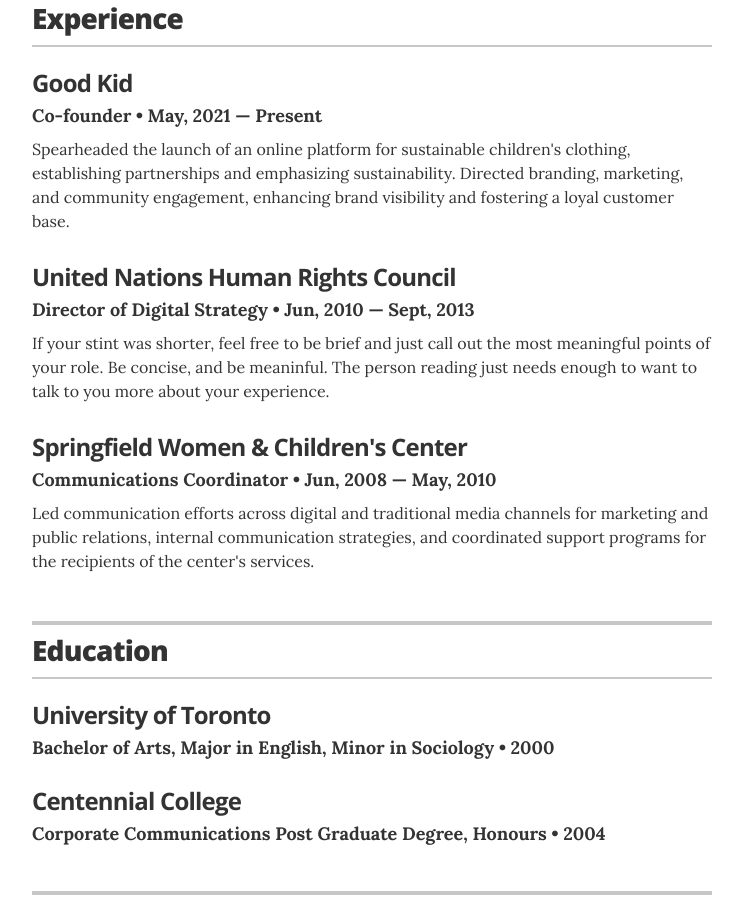
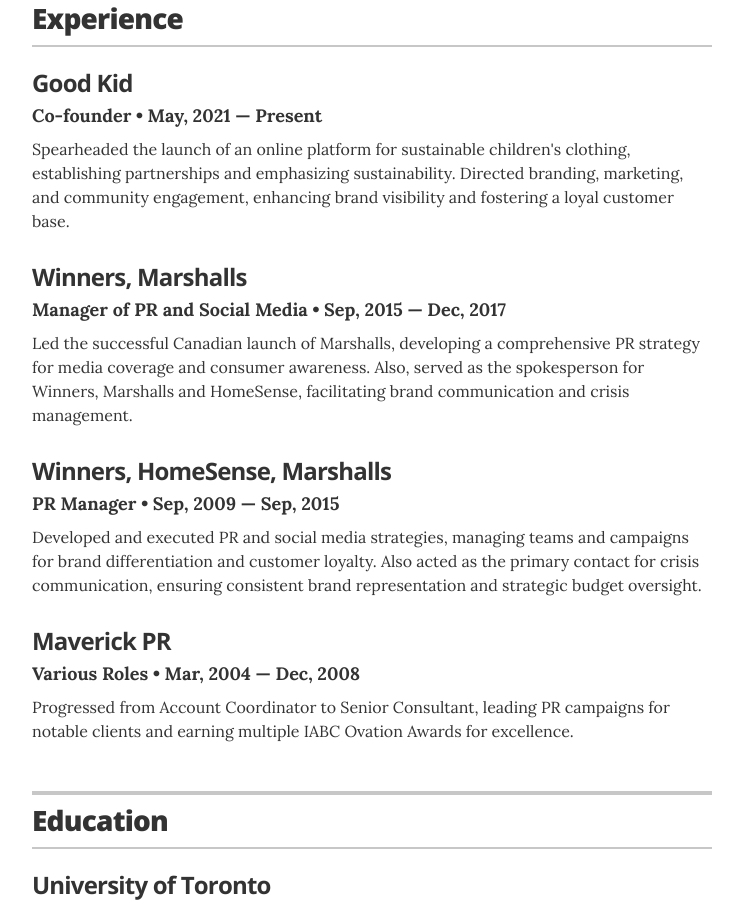
Before and after one commit to colleenu/colleenu.github.io, a Jekyll site: the page built from index.html, in a window 1280 px wide and 900 px high, scrolled down 473 px. Shown: the whole window, without its empty margins (268-1011 px from the left). Built offline with Jekyll 4.4.1, drawn with Linux system fonts in a browser that asks for light colours.

Commit message:
Update experience.yml

```diff
--- a/_data/experience.yml
+++ b/_data/experience.yml
@@ -5,15 +5,20 @@
   duration: May, 2021 &mdash; Present
   summary: Spearheaded the launch of an online platform for sustainable children's clothing, establishing partnerships and emphasizing sustainability. Directed branding, marketing, and community engagement, enhancing brand visibility and fostering a loyal customer base.
 
-# Director of Digital Stratgy
-- company: United Nations Human Rights Council
-  position: Director of Digital Strategy
-  duration:  Jun, 2010 &mdash; Sept, 2013
-  summary: If your stint was shorter, feel free to be brief and just call out the most meaningful points of your role. Be concise, and be meaninful. The person reading just needs enough to want to talk to you more about your experience.
+# Manager of PR and Social Media
+- company: Winners, Marshalls
+  position: Manager of PR and Social Media
+  duration:  Sep, 2015 &mdash; Dec, 2017
+  summary: Led the successful Canadian launch of Marshalls, developing a comprehensive PR strategy for media coverage and consumer awareness. Also, served as the spokesperson for Winners, Marshalls and HomeSense, facilitating brand communication and crisis management.
 
+# PR Manager
+- company: Winners, HomeSense, Marshalls
+  position: PR Manager
+  duration:   Sep, 2009  &mdash; Sep, 2015
+  summary: Developed and executed PR and social media strategies, managing teams and campaigns for brand differentiation and customer loyalty.  Also acted as the primary contact for crisis communication, ensuring consistent brand representation and strategic budget oversight.
 
-# Communications Coordinator
-- company: Springfield Women & Children's Center
-  position: Communications Coordinator
-  duration:   Jun, 2008  &mdash; May, 2010
-  summary: Led communication efforts across digital and traditional media channels for marketing and public relations, internal communication strategies, and coordinated support programs for the recipients of the center's services.
+# Maverick
+- company: Maverick PR
+  position: Various Roles
+  duration:   Mar, 2004  &mdash; Dec, 2008
+  summary: Progressed from Account Coordinator to Senior Consultant, leading PR campaigns for notable clients and earning multiple IABC Ovation Awards for excellence.
```
